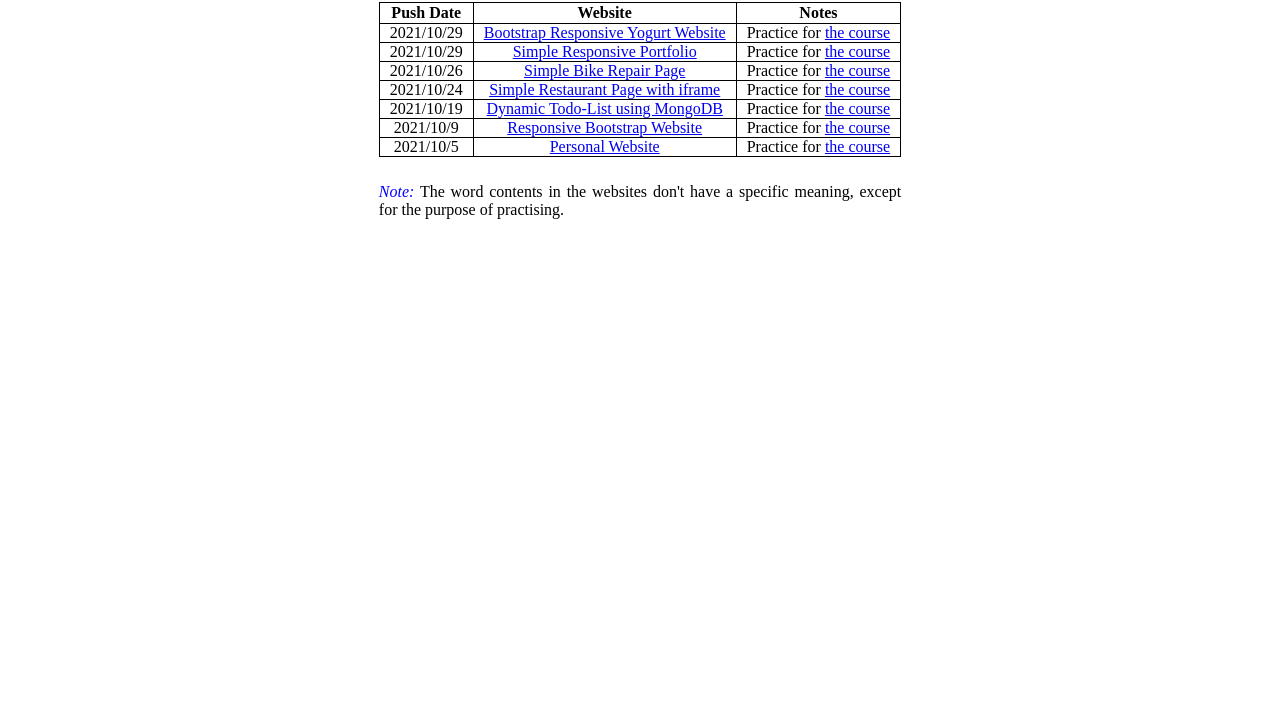
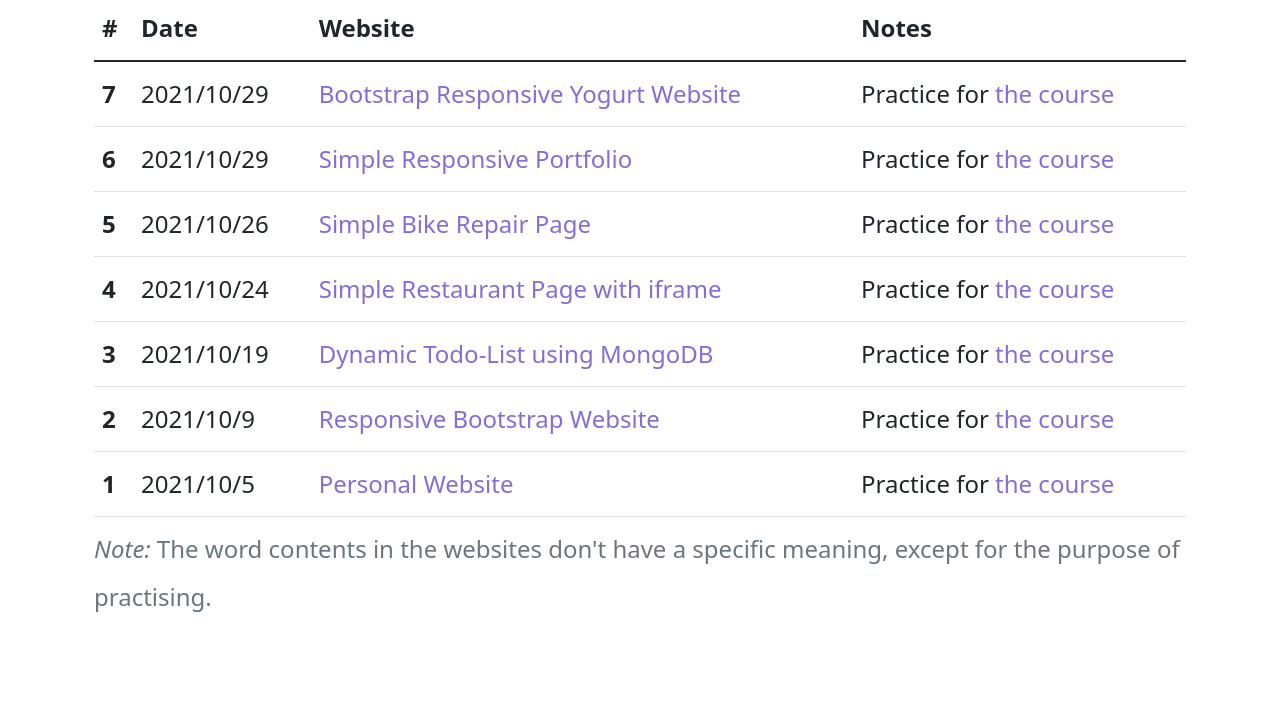
Before and after one commit to yyLeaves/websites, a plain HTML site: page index.html in a window 1280 px wide. Shown: the part 78-800 px from the top of the page. Drawn offline with nearby package versions, Linux system fonts and the light colour scheme.

Commit message:
apply bootstrap to website list

```diff
--- a/css/styles.css
+++ b/css/styles.css
@@ -1,24 +1,29 @@
+html {
+  height: 100%;
+}
+
 body {
+  /* background-image: linear-gradient(to right top, #DBD8E3, #BBE1FA); */
+  font-size: 1.5rem;
+  line-height: 3rem;
+}
+
+h1 {
   text-align: center;
 }
 
-table, th, td {
-  border: 1px solid;
-  border-collapse: collapse;
-  text-align: center;
-  margin: auto;
+
+
+a {
+  color: rgb(133, 109, 211);
+  text-decoration: none;
+}
+a:hover {
+  color: rgb(25, 148, 179);
+  text-decoration: none;
 }
 
-caption {
-  caption-side: bottom;
-  padding: 5% 0;
-  text-align: justify;
+.over-streched {
+  position: relative;
+  z-index: 1;
 }
-
-td {
-  padding: 0 10px;
-}
-
-em {
-  color: blue;
-}
--- a/index.html
+++ b/index.html
@@ -1,75 +1,167 @@
 <!DOCTYPE html>
 <html lang="en" dir="ltr">
-
   <head>
-  <meta charset="utf-8">
+    <meta charset="utf-8" />
     <title>Yeyang's Website List</title>
-  <link rel="stylesheet" href="./css/styles.css">
+    <link
+      href="https://cdn.jsdelivr.net/npm/bootstrap@5.1.3/dist/css/bootstrap.min.css"
+      rel="stylesheet"
+      integrity="sha384-1BmE4kWBq78iYhFldvKuhfTAU6auU8tT94WrHftjDbrCEXSU1oBoqyl2QvZ6jIW3"
+      crossorigin="anonymous"
+    />
+    <link rel="stylesheet" href="./css/styles.css" />
   </head>
 
   <body>
-  <table>
+    <div class="container pt-3">
+      <div class="container">
+        <table class="table table-hover">
           <caption>
-      <em>Note:</em> The word contents in the websites don't have a specific meaning, except for the purpose of practising.
+            <em>Note:</em>
+            The word contents in the websites don't have a specific meaning,
+            except for the purpose of practising.
           </caption>
+          <h1>Website Lists</h1>
           <thead>
-      <h1>Website Lists</h1>
+            <tr>
+              <th scope="col">#</th>
+              <th scope="col">Date</th>
+              <th scope="col">Website</th>
+              <th scope="col">Notes</th>
+            </tr>
           </thead>
+          <tbody>
 
-    <tbody>
-      <tr>
-        <th>Push Date</th>
-        <th>Website</th>
-        <th>Notes</th>
+            <!-- 7th -->
+            <tr class="position-relative">
+              <th scope="row">7</th>
+              <td>2021/10/29</td>
+              <td>
+                <a class="stretched-link" href="websites/Yogurt/index.html"
+                  >Bootstrap Responsive Yogurt Website</a
+                >
+              </td>
+              <td>
+                Practice for
+                <a class="over-streched"
+                  href="https://www.udemy.com/course/responsive-web-design-tutorial-course-html5-css3-bootstrap/"
+                  >the course</a
+                >
+              </td>
             </tr>
 
-      <tr>
+            <!-- 6th -->
+            <tr class="position-relative">
+              <th scope="row">6</th>
               <td>2021/10/29</td>
-        <td><a href="websites/Yogurt/index.html">Bootstrap Responsive Yogurt Website</a></td>
-        <td>Practice for <a href="https://www.udemy.com/course/responsive-web-design-tutorial-course-html5-css3-bootstrap/">the course</a> </td>
+              <td>
+                <a class="stretched-link" href="websites/Portfolio/index.html"
+                  >Simple Responsive Portfolio</a
+                >
+              </td>
+              <td>
+                Practice for
+                <a class="over-streched"
+                  href="https://www.udemy.com/course/responsive-web-design-tutorial-course-html5-css3-bootstrap/"
+                  >the course</a
+                >
+              </td>
             </tr>
 
-      <tr>
-        <td>2021/10/29</td>
-        <td><a href="websites/Portfolio/index.html">Simple Responsive Portfolio</a></td>
-        <td>Practice for <a href="https://www.udemy.com/course/responsive-web-design-tutorial-course-html5-css3-bootstrap/">the course</a> </td>
+            <!-- 5th -->
+            <tr class="position-relative">
+              <th scope="row">5</th>
+              <td>2021/10/26</td>
+              <td>
+                <a
+                  class="stretched-link"
+                  href="websites/Bike Repairs/index.html"
+                  >Simple Bike Repair Page</a
+                >
+              </td>
+              <td>
+                Practice for
+                <a class="over-streched"
+                  href="https://www.udemy.com/course/responsive-web-design-tutorial-course-html5-css3-bootstrap/"
+                  >the course</a
+                >
+              </td>
             </tr>
 
-      <tr>
-        <td>2021/10/26</td>
-        <td><a href="websites/Bike Repairs/index.html">Simple Bike Repair Page</a></td>
-        <td>Practice for <a href="https://www.udemy.com/course/responsive-web-design-tutorial-course-html5-css3-bootstrap/">the course</a> </td>
+            <!-- 4th -->
+            <tr class="position-relative">
+              <th scope="row">4</th>
+              <td>2021/10/24</td>
+              <td>
+                <a class="stretched-link" href="websites/Restaurant/index.html"
+                  >Simple Restaurant Page with iframe</a
+                >
+              </td>
+              <td>
+                Practice for
+                <a class="over-streched"
+                  href="https://www.udemy.com/course/responsive-web-design-tutorial-course-html5-css3-bootstrap/"
+                  >the course</a
+                >
+              </td>
             </tr>
 
-      <tr>
-        <td>2021/10/24</td>
-        <td><a href="websites/Restaurant/index.html">Simple Restaurant Page with iframe</a></td>
-        <td>Practice for <a href="https://www.udemy.com/course/responsive-web-design-tutorial-course-html5-css3-bootstrap/">the course</a> </td>
+            <!-- 3rd -->
+            <tr class="position-relative">
+              <th scope="row">3</th>
+              <td>2021/10/19</td>
+              <td>
+                <a class="stretched-link" href="https://yy-todo.herokuapp.com/"
+                  >Dynamic Todo-List using MongoDB</a
+                >
+              </td>
+              <td>
+                Practice for
+                <a class="over-streched"
+                  href="https://www.udemy.com/course/the-complete-web-development-bootcamp/"
+                  >the course</a
+                >
+              </td>
             </tr>
 
-      <tr>
-        <td>2021/10/19</td>
-        <td><a href="https://yy-todo.herokuapp.com/">Dynamic Todo-List using MongoDB</a></td>
-        <td>Practice for <a href="https://www.udemy.com/course/the-complete-web-development-bootcamp/">the course</a> </td>
+            <!-- 2nd -->
+            <tr class="position-relative">
+              <th scope="row">2</th>
+              <td>2021/10/9</td>
+              <td>
+                <a class="stretched-link" href=".\websites\Bootstrap - TinDog\index.html"
+                  >Responsive Bootstrap Website</a
+                >
+              </td>
+              <td>
+                Practice for
+                <a class="over-streched"
+                  href="https://www.udemy.com/course/the-complete-web-development-bootcamp/"
+                  >the course</a
+                >
+              </td>
             </tr>
 
-      <tr>
-        <td>2021/10/9</td>
-        <td><a href=".\websites\Bootstrap - TinDog\index.html">Responsive Bootstrap Website</a></td>
-        <td>Practice for <a href="https://www.udemy.com/course/the-complete-web-development-bootcamp/">the course</a> </td>
+            <!-- 1st -->
+            <tr class="position-relative">
+              <th scope="row" id="1">1</th>
+              <td>2021/10/5</td>
+              <td>
+                <a class="stretched-link" href=".\websites\CSS - My Site\index.html"
+                  >Personal Website</a
+                >
+              </td>
+              <td>
+                Practice for
+                <a class="over-streched"
+                  href="https://www.udemy.com/course/the-complete-web-development-bootcamp/"
+                  >the course</a
+                >
+              </td>
             </tr>
-
-      <tr>
-        <td>2021/10/5</td>
-        <td><a href=".\websites\CSS - My Site\index.html">Personal Website</a></td>
-        <td>Practice for <a href="https://www.udemy.com/course/the-complete-web-development-bootcamp/">the course</a> </td>
-      </tr>
-
           </tbody>
-
-
-
         </table>
+      </div>
+    </div>
   </body>
-
 </html>
```
Lines whose indentation alone changed are shown as unchanged.
